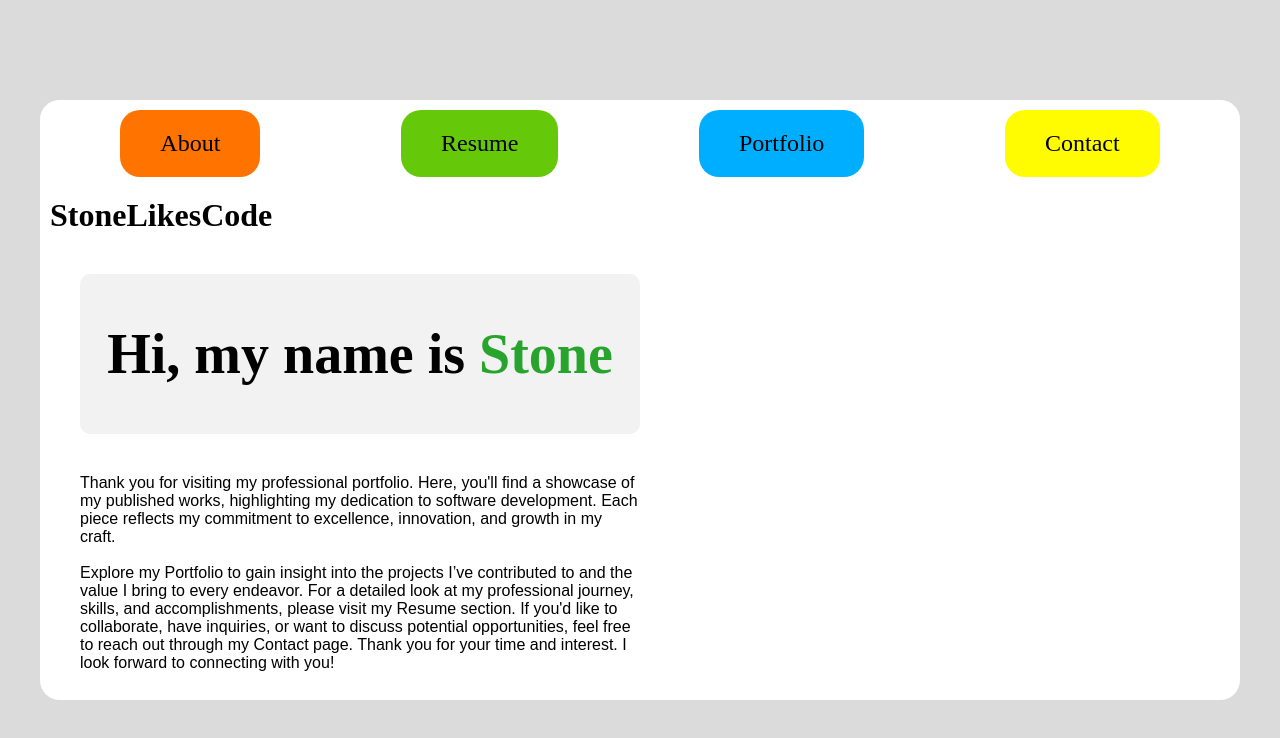
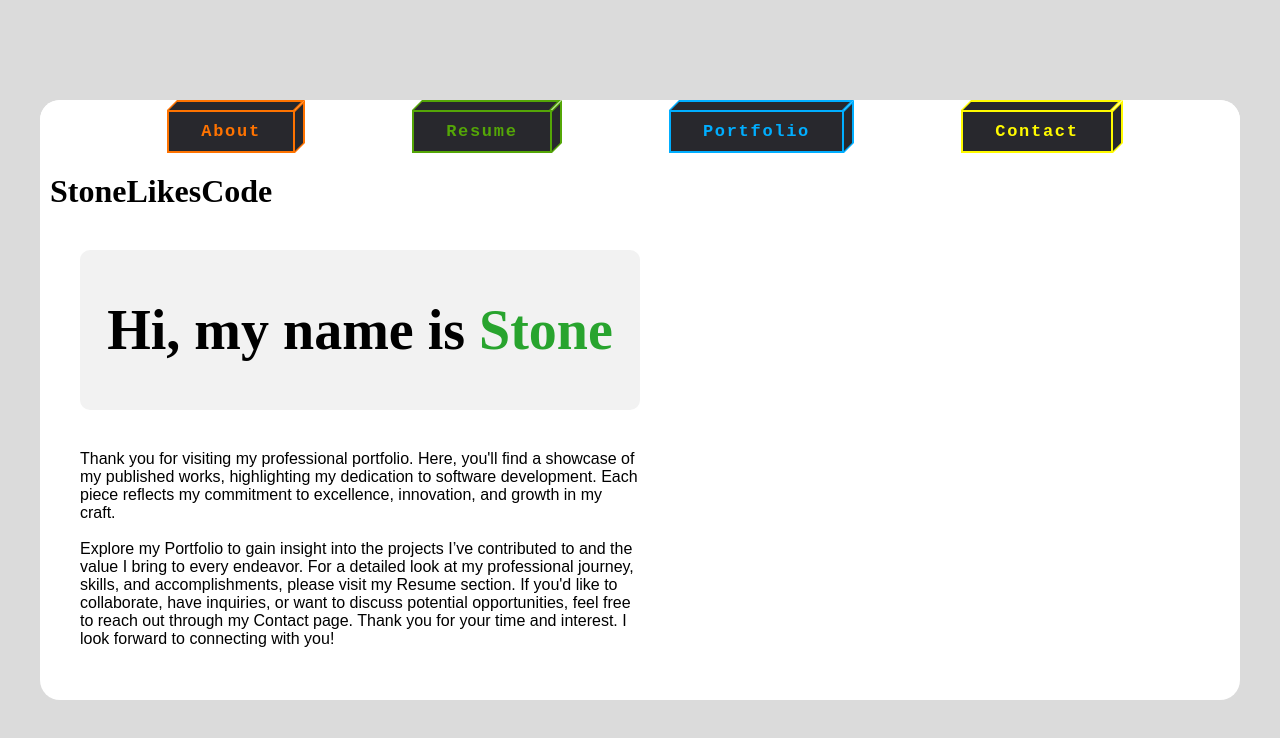
Before and after one commit to StoneLikesCode/StoneLikesWeb, a plain HTML site: page index.html in a window 1280 px wide. Drawn offline with Linux system fonts and the light colour scheme.

Commit message:
rework button design

```diff
--- a/index.html
+++ b/index.html
@@ -12,10 +12,58 @@
         <!--Home Page -->
         <div id="border">
             <div id="btn-container">
-                <a href="#about"class="refrence-btn"id="about">About</a>
-                <a href="#resume"class="refrence-btn"id="resume">Resume</a>
-                <a href="#project"class="refrence-btn"id="portfolio">Portfolio</a>
-                <a href="#contact"class="refrence-btn"id="contact">Contact</a>
+                <button class="btn cube cube-hover" type="button"id="about-btn">
+                    <div class="bg-top">
+                        <div class="bg-inner"></div>
+                    </div>
+                    <div class="bg-right">
+                        <div class="bg-inner"></div>
+                    </div>
+                    <div class="bg">
+                        <div class="bg-inner"></div>
+                    </div>
+                    <div class="text">About</div>
+                    </button>
+                <button class="btn cube cube-hover" type="button"id="resume-btn">
+                    <div class="bg-top">
+                        <div class="bg-inner"></div>
+                    </div>
+                    <div class="bg-right">
+                        <div class="bg-inner"></div>
+                    </div>
+                    <div class="bg">
+                        <div class="bg-inner"></div>
+                    </div>
+                    <div class="text">Resume</div>
+                    </button>
+                <button class="btn cube cube-hover" type="button"id="portfolio-btn">
+                    <div class="bg-top">
+                        <div class="bg-inner"></div>
+                    </div>
+                    <div class="bg-right">
+                        <div class="bg-inner"></div>
+                    </div>
+                    <div class="bg">
+                        <div class="bg-inner"></div>
+                    </div>
+                    <div class="text">Portfolio</div>
+                    </button>
+                <button class="btn cube cube-hover" type="button"id="contact-btn">
+                    <div class="bg-top">
+                        <div class="bg-inner"></div>
+                    </div>
+                    <div class="bg-right">
+                        <div class="bg-inner"></div>
+                    </div>
+                    <div class="bg">
+                        <div class="bg-inner"></div>
+                    </div>
+                    <div class="text">Contact</div>
+                    </button>
+                <!-- <a href="#about"class="refrence-btn"id="about-link">About</a>
+                <a href="#resume"class="refrence-btn"id="resume-link">Resume</a>
+                <a href="#portfolio"class="refrence-btn"id="portfolio-link">Portfolio</a>
+                <a href="#contact"class="refrence-btn"id="contact-link">Contact</a> -->
             </div>
             <div id="title"> StoneLikesCode </div>
             <div id="home-msg-container">
@@ -38,14 +86,7 @@
         </div>
          <!--Home Page END-->
 
-         <!-- Portfolio Section -->
-<!--
-        <p>Check out my <a href="https://stonelikescode.github.io/UserRegistrationSite/" target="_blank">
-            User Registration Project</a>!</p>
-        <p>Check out my <a href="https://stonelikescode.github.io/CalculatorApp/" target="_blank">
-            Calculator App Project</a>!</p>
-        <p>Check out my <a href="https://stonelikescode.github.io/ButtonCounter/" target="_blank">
-            Button Counter Project</a>!</p> -->
+
         <script src="" async defer></script>
 
     </body>
--- a/style.css
+++ b/style.css
@@ -26,7 +26,7 @@ body{
     background-color: hsl(0, 0%, 100%);
     padding: 10px 10px;
     display: flex;
-    justify-content: flex-start;
+    justify-content: space-evenly;
     border-radius: 20px;
 }
 #home-msg-title{
@@ -69,16 +69,174 @@ body{
     text-align: center;
     font-size: 3vh;
 }
+#about-btn{
+    color: hwb(27 0% 0%);
+}
+#about-btn .bg-top,
+#about-btn .bg-right,
+#about-btn .bg{
+    background-color: hwb(27 0% 0%); /* Change the background color */
+}
+#about-btn:hover .bg-inner{
+    background: hwb(27 0% 0%);
+}
+    #about-btn:hover .bg-top,
+    #about-btn:hover .bg-right,
+    #about-btn:hover .bg{
+        background:hsl(0, 0%, 0%);
+    }
 
-#about{
-    background-color: hwb(27 0% 0%);
+#resume-btn{
+   color: hsl(91, 92%, 34%);
 }
-#resume{
-    background-color: hsl(91, 91%, 41%);
+#resume-btn .bg-top,
+#resume-btn .bg-right,
+#resume-btn .bg{
+    background-color: hsl(91, 92%, 34%);
 }
-#portfolio{
-    background-color: hsl(199, 100%, 50%);
+#resume-btn:hover .bg-inner{
+    background: hsl(91, 92%, 34%);
 }
-#contact{
+#resume-btn:hover .bg-top,
+#resume-btn:hover .bg-right,
+#resume-btn:hover .bg{
+    background:hsl(0, 0%, 0%);
+}
+
+#portfolio-btn{
+    color: hsl(199, 100%, 50%);
+}
+#portfolio-btn .bg-top,
+#portfolio-btn .bg-right,
+#portfolio-btn .bg{
+    background-color: hsl(199, 100%, 50%); /* Change the background color */
+}
+#portfolio-btn:hover .bg-inner{
+    background: hsl(199, 100%, 50%);
+}
+#portfolio-btn:hover .bg-top,
+#portfolio-btn:hover .bg-right,
+#portfolio-btn:hover .bg{
+    background:hsl(0, 0%, 0%);
+}
+
+#contact-btn{
+    color: hsl(59, 100%, 50%);
+}
+#contact-btn .bg-top,
+#contact-btn .bg-right,
+#contact-btn .bg{
     background-color: hsl(59, 100%, 50%);
 }
+#contact-btn:hover .bg-inner{
+    background: hsl(59, 100%, 50%);
+}
+#contact-btn:hover .bg-top,
+#contact-btn:hover .bg-right,
+#contact-btn:hover .bg{
+    background:hsl(0, 0%, 0%);
+}
+
+/* From Uiverse.io by gagan-gv */
+.btn {
+  display: block;
+  padding: 0.7em 2em;
+  background: transparent;
+  outline: none;
+  border: 0;
+  color: #d4af37;
+  letter-spacing: 0.1em;
+  font-family: monospace;
+  font-size: 17px;
+  font-weight: bold;
+  cursor: pointer;
+  z-index: 1;
+}
+
+.cube {
+  position: relative;
+  transition: all 0.5s;
+}
+
+.cube .bg-top {
+  position: absolute;
+  height: 10px;
+  background: #d4af37;
+  bottom: 100%;
+  left: 5px;
+  right: -5px;
+  transform: skew(-45deg, 0);
+  margin: 0;
+  transition: all 0.4s;
+}
+
+.cube .bg-top .bg-inner {
+  bottom: 0;
+}
+
+.cube .bg {
+  position: absolute;
+  left: 0;
+  bottom: 0;
+  top: 0;
+  right: 0;
+  background: #d4af37;
+  transition: all 0.4s;
+}
+
+.cube .bg-right {
+  position: absolute;
+  background: #d4af37;
+  top: -5px;
+  z-index: 0;
+  bottom: 5px;
+  width: 10px;
+  left: 100%;
+  transform: skew(0, -45deg);
+  transition: all 0.4s;
+}
+
+.cube .bg-right .bg-inner {
+  left: 0;
+}
+
+.cube .bg-inner {
+  background: #28282d;
+  position: absolute;
+  left: 2px;
+  right: 2px;
+  top: 2px;
+  bottom: 2px;
+}
+
+.cube .text {
+  position: relative;
+  transition: all 0.4s;
+}
+
+.cube:hover .bg-inner {
+  background: #d4af37;
+  transition: all 0.4s;
+}
+
+.cube:hover .text {
+  color: #28282d;
+  transition: all 0.4s;
+}
+
+.cube:hover .bg-right,
+.cube:hover .bg,
+.cube:hover .bg-top {
+  background: #28282d;
+}
+
+.cube:active {
+  z-index: 9999;
+  animation: bounce 0.1s linear;
+}
+
+@keyframes bounce {
+  50% {
+    transform: scale(0.9);
+  }
+}
```
Also changed, not shown: portfolio.html (added, +25 -0 lines).
